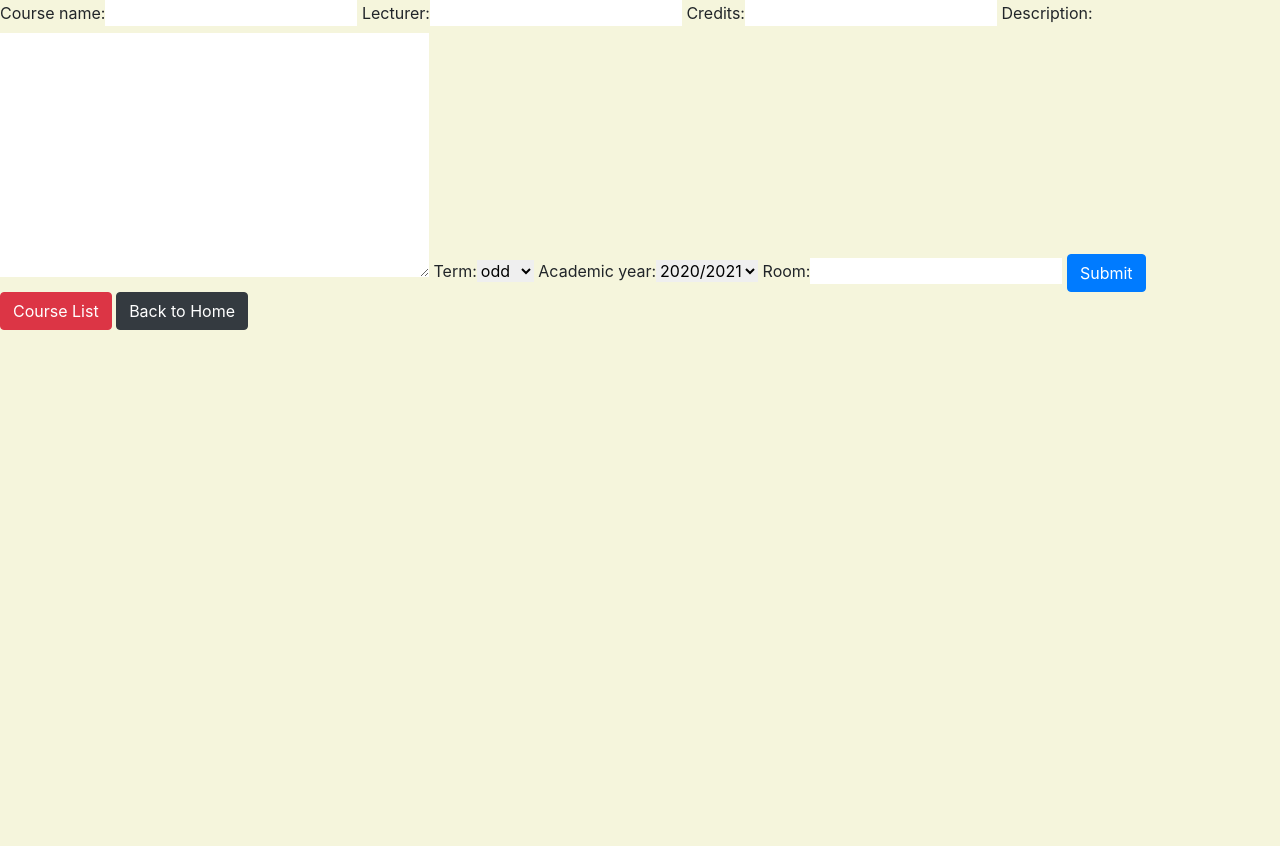
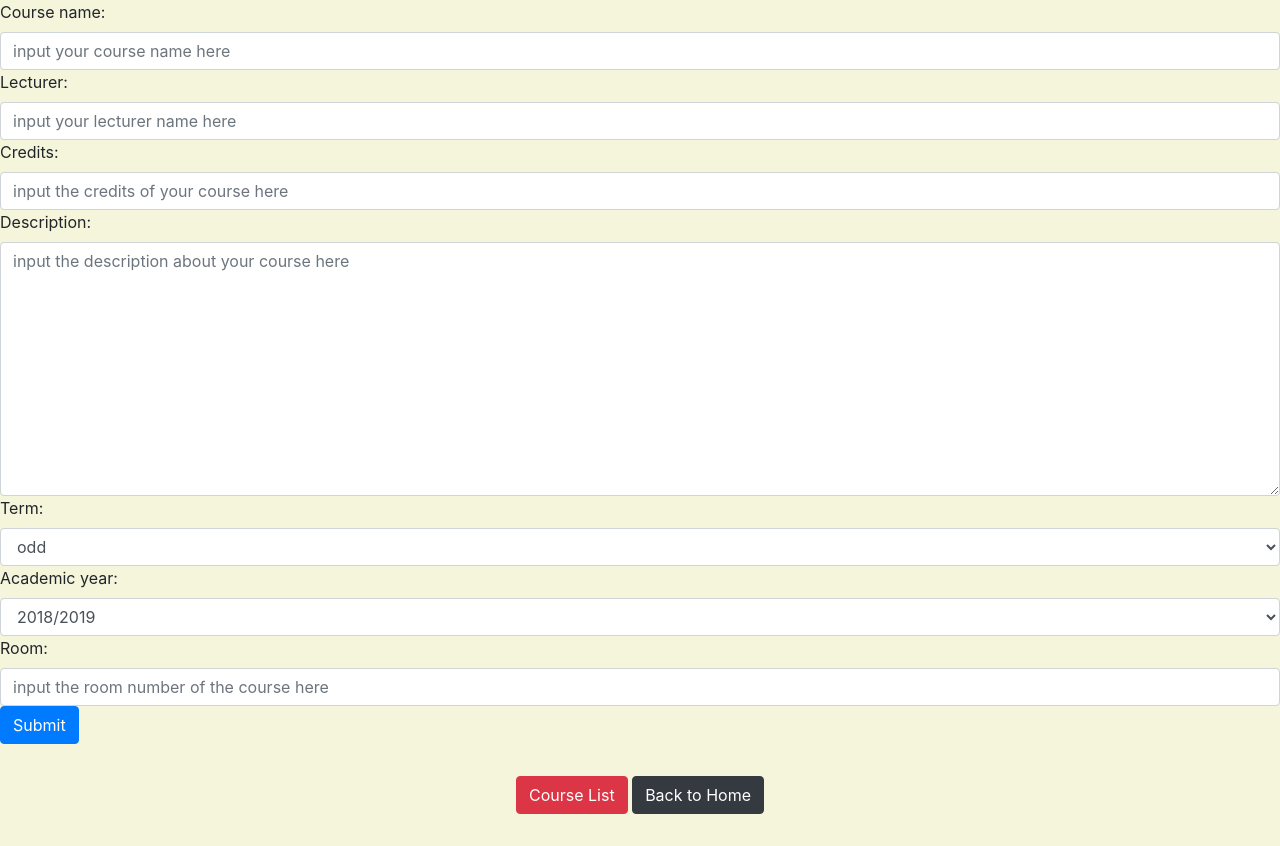
Before and after one commit to faisaladisoe/story-ppw, a Django app: page /courseRegister/ in a window 1280 px wide. Before the commit the page ends 330 px from the top, so only its background shows below. Run offline with Django 3.2, Linux system fonts and the light colour scheme; some libraries are stand-ins or nearby versions.

Commit message:
Fix styling in story 5

```diff
--- a/story1/forms.py
+++ b/story1/forms.py
@@ -1,8 +1,108 @@
 from django import forms
+from .models import Course
 from django.forms import ModelForm
-from .models import Course
 
 class CourseForm(ModelForm):
     class Meta:
         model = Course
         fields = '__all__'
+
+    course_name = forms.CharField(
+        required = True,
+        max_length = 150,
+        widget = forms.TextInput(
+            attrs = {
+                'id' : 'course-name',
+                'class' : 'form-control',
+                'placeholder' : 'input your course name here',
+                'autocomplete' : 'off',
+            }
+        )
+    )
+
+    lecturer = forms.CharField(
+        required = True,
+        max_length = 150,
+        widget = forms.TextInput(
+            attrs = {
+                'id' : 'lecturer',
+                'class' : 'form-control',
+                'placeholder' : 'input your lecturer name here',
+                'autocomplete' : 'off',
+            }
+        )
+    )
+
+    credits = forms.IntegerField(
+        required = True,
+        widget = forms.NumberInput(
+            attrs = {
+                'id' : 'credits',
+                'class' : 'form-control',
+                'placeholder' : 'input the credits of your course here',
+                'autocomplete' : 'off',
+            }
+        )
+    )
+
+    description = forms.CharField(
+        required = True,
+        max_length = 250,
+        widget = forms.Textarea(
+            attrs = {
+                'id' : 'description',
+                'class' : 'form-control',
+                'placeholder' : 'input the description about your course here',
+                'autocomplete' : 'off',
+            }
+        )
+    )
+
+    TERM_CHOICES = (
+        ('odd', 'odd'),
+        ('even', 'even')
+    )
+    term = forms.ChoiceField(
+        required = True,
+        choices = TERM_CHOICES,
+        widget = forms.Select(
+            attrs = {
+                'id' : 'term',
+                'class' : 'form-control',
+                'placeholder' : 'input the terms of the course here',
+                'autocomplete' : 'off',
+            }
+        )
+    )
+
+    ACADEMIC_YEAR = (
+        ('2018/2019', '2018/2019'),
+        ('2019/2020', '2019/2020'),
+        ('2020/2021', '2020/2021'),
+        ('2021/2022', '2021/2022')
+    )
+    academic_year = forms.ChoiceField(
+        required = True,
+        choices = ACADEMIC_YEAR,
+        widget = forms.Select(
+            attrs = {
+                'id' : 'academic-year',
+                'class' : 'form-control',
+                'placeholder' : 'input the academic year of the course here',
+                'autocomplete' : 'off',
+            }
+        )
+    )
+
+    room = forms.CharField(
+        required = True,
+        max_length = 20,
+        widget = forms.TextInput(
+            attrs = {
+                'id' : 'room',
+                'class' : 'form-control',
+                'placeholder' : 'input the room number of the course here',
+                'autocomplete' : 'off',
+            }
+        )
+    )
--- a/story1/templates/story5/courseRegister.html
+++ b/story1/templates/story5/courseRegister.html
@@ -22,6 +22,7 @@
         <button type="submit" class="btn btn-primary">Submit</button>
     </form>
 
+    <div style="text-align: center; margin: 2rem; 0">
         <button class="btn btn-danger">
             <a href="{% url 'courseList' %}" style="text-decoration: none; color: white;">
                 Course List
@@ -32,6 +33,7 @@
                 Back to Home
             </a>
         </button>
+    </div>
 </body>
 
 {% include '../script.html' %}
```
Lines whose indentation alone changed are shown as unchanged.
